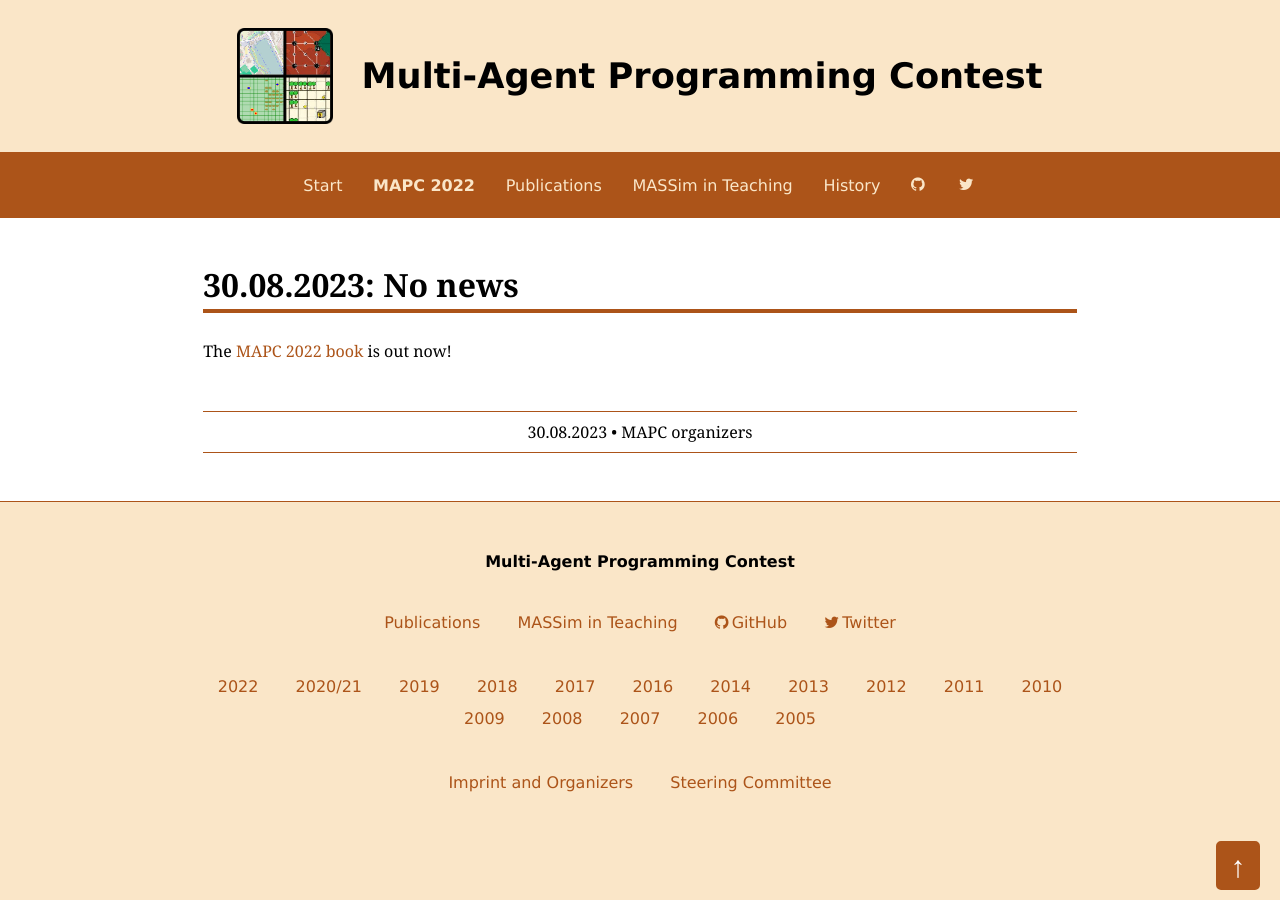
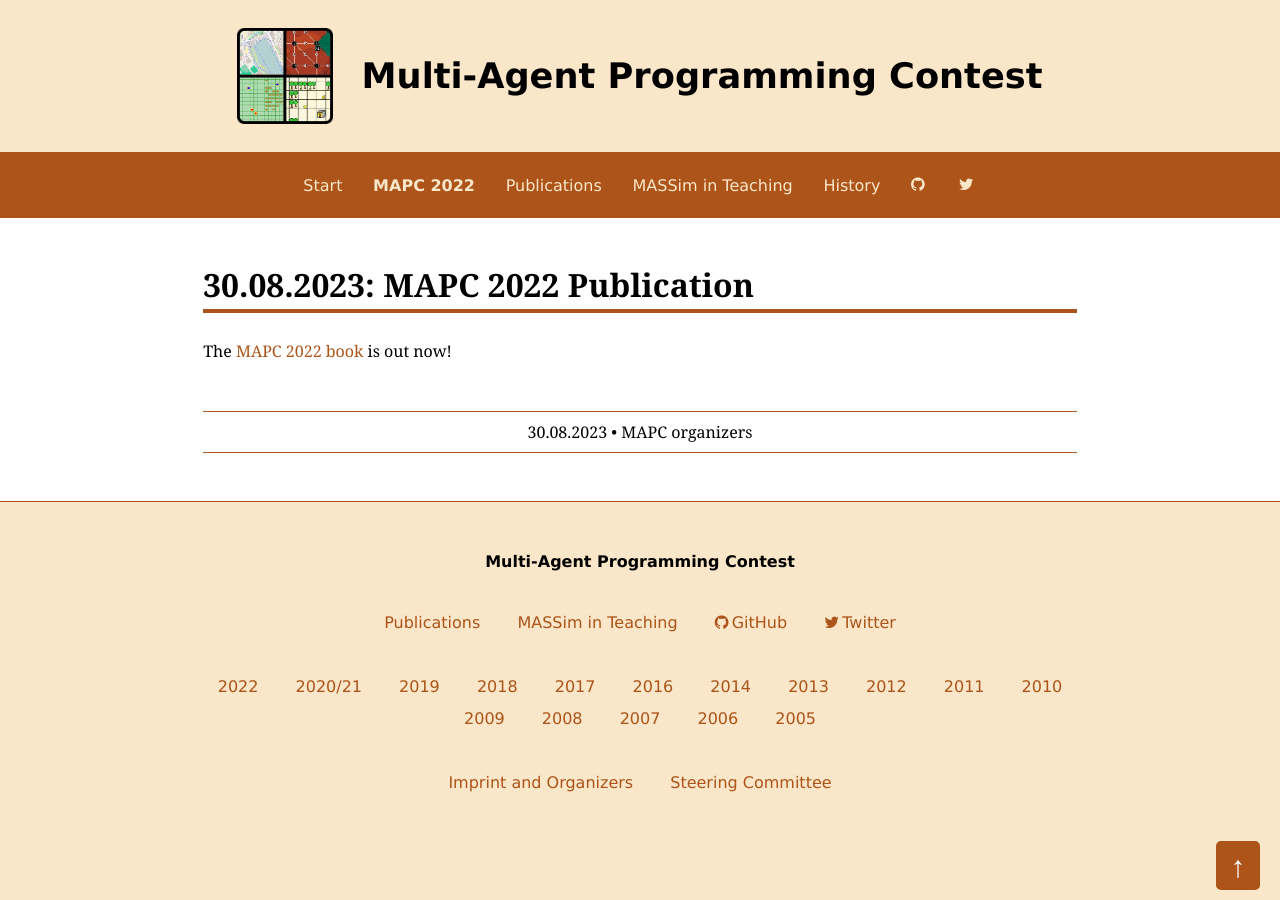
Before and after one commit to agentcontest/agentcontest.github.io, a Jekyll site: the page built from _posts/2023-08-28-publication.md, in a window 1280 px wide. Built offline with Jekyll 4.4.1, drawn with Linux system fonts in a browser that asks for light colours.

Commit message:
fix title

```diff
--- a/_posts/2023-08-28-publication.md
+++ b/_posts/2023-08-28-publication.md
@@ -1,6 +1,6 @@
 ---
 layout: post
-title: No news
+title: MAPC 2022 Publication
 date: 2023-08-30 10:00:00 +0200
 author: MAPC organizers
 read_more: false
```
